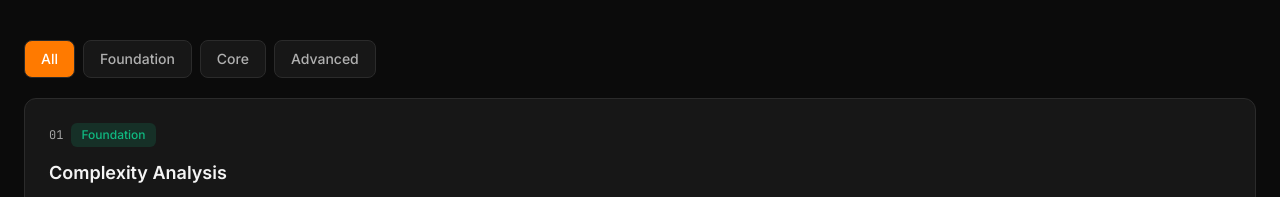
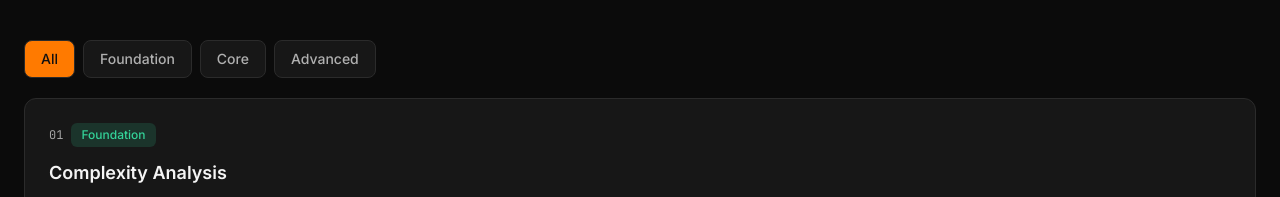
Before and after one commit to ashutoshpalhare/craftc, a React (Vite) app: page /craftc/dsa in a window 1280 px wide. Shown: the part 686-883 px from the top of the page. Built offline with nearby package versions, Linux system fonts and the light colour scheme.

Commit message:
a11y(theme): improve contrast for action and status colors

```diff
--- a/src/index.css
+++ b/src/index.css
@@ -20,9 +20,9 @@
   --color-text: #F5F5F5;
   --color-text-secondary: #B0B0B0;
   --color-text-muted: #A3A3A3;
-  --color-success: #10B981;
-  --color-warning: #F59E0B;
-  --color-error: #EF4444;
+  --color-success: #34D399;
+  --color-warning: #FBBF24;
+  --color-error: #F87171;
 
   --color-gray-1: #1A1A1A;
   --color-gray-2: #222222;
@@ -38,15 +38,17 @@
   --color-border: #2B2B2B;
   --color-border-light: #3A3A3A;
   --color-primary: #FF7A00;
+  --color-primary-foreground: #111111;
+  --color-primary-on-light: #9A3412;
   --color-primary-hover: #FF8F1A;
   --color-primary-dim: #CC6200;
   --color-accent: #FF9F1C;
   --color-text: #F5F5F5;
   --color-text-secondary: #B0B0B0;
   --color-text-muted: #A3A3A3;
-  --color-success: #10B981;
-  --color-warning: #F59E0B;
-  --color-error: #EF4444;
+  --color-success: #34D399;
+  --color-warning: #FBBF24;
+  --color-error: #F87171;
 }
 
 :root.light {
@@ -59,15 +61,16 @@
   --color-border-light: #E0D0C0;
   --color-primary: #C2410C;
   --color-primary-foreground: #FFFFFF;
+  --color-primary-on-light: #9A3412;
   --color-primary-hover: #9A3412;
   --color-primary-dim: #9A3412;
   --color-accent: #FB923C;
   --color-text: #1A1A1A;
   --color-text-secondary: #5A5A5A;
   --color-text-muted: #6B625B;
-  --color-success: #059669;
-  --color-warning: #D97706;
-  --color-error: #DC2626;
+  --color-success: #047857;
+  --color-warning: #92400E;
+  --color-error: #B91C1C;
 }
 
 * {
@@ -107,6 +110,15 @@ body {
 }
 ::-webkit-scrollbar-thumb:hover {
   background: var(--color-primary);
+}
+
+/* Keep text readable on primary and white action surfaces in both themes. */
+[class~="bg-[var(--color-primary)]"][class~="text-white"] {
+  color: var(--color-primary-foreground) !important;
+}
+
+[class~="bg-white"][class~="text-[var(--color-primary)]"] {
+  color: var(--color-primary-on-light) !important;
 }
 
 /* Focus visible */
```
